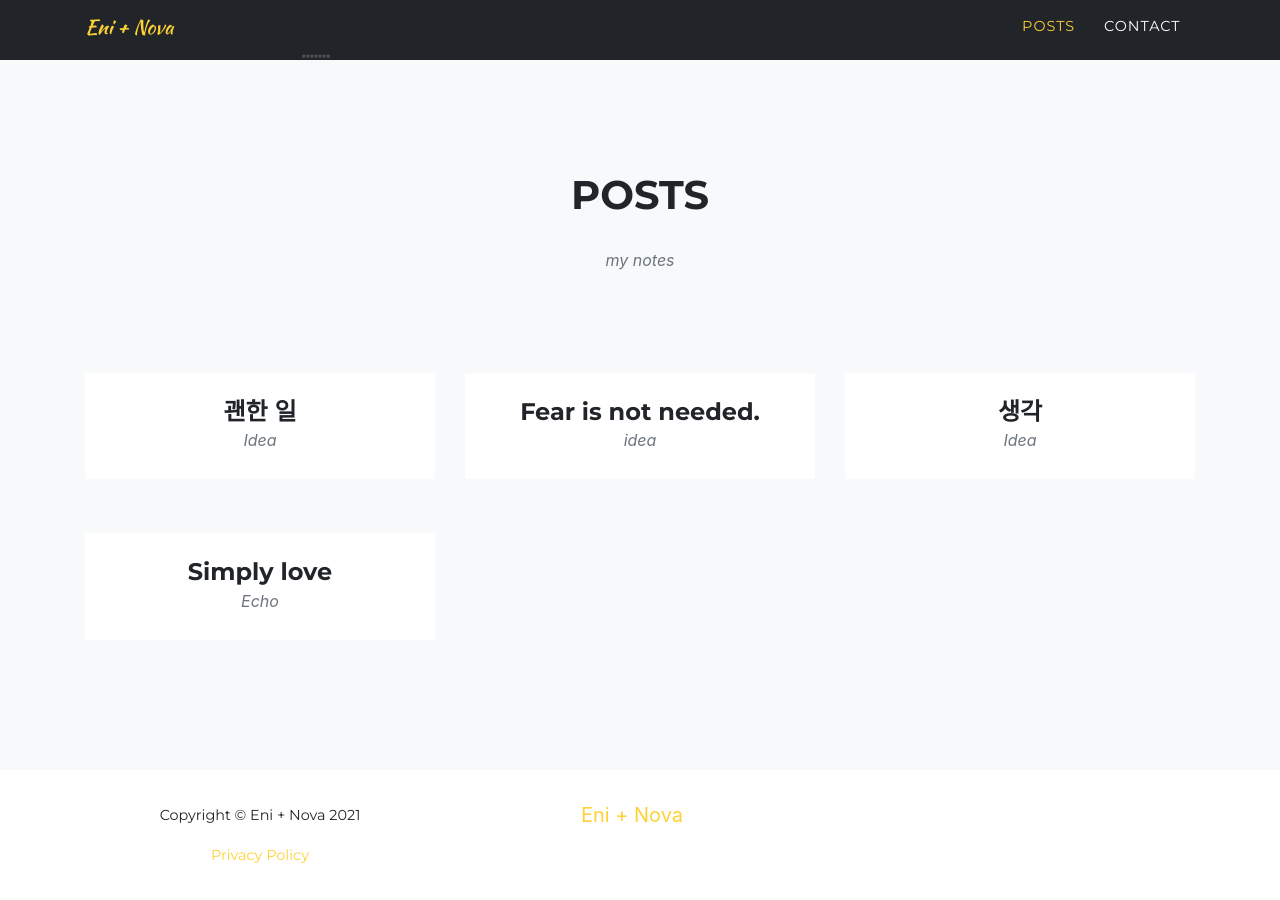
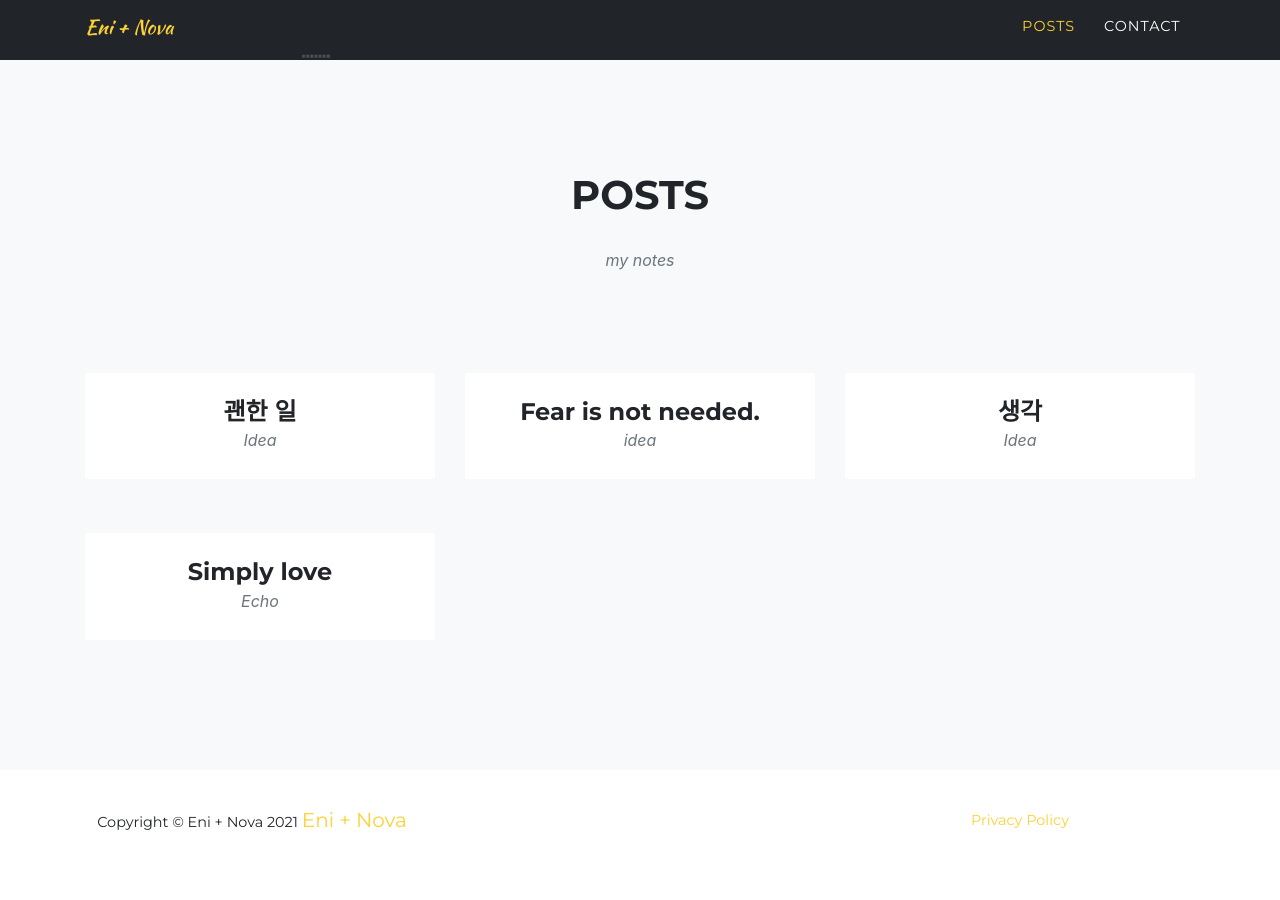
Before and after one commit to deareni/deareni.github.io, a Jekyll site: the page built from index.md, in a window 1280 px wide and 900 px high, scrolled down 3104 px. Built offline with Jekyll 4.4.1, drawn with Linux system fonts in a browser that asks for light colours; some web fonts are replaced; after the commit the page ends 3974 px from its top, so only the background shows below that.

Commit message:
Update footer.html

```diff
--- a/_includes/footer.html
+++ b/_includes/footer.html
@@ -3,11 +3,7 @@
     <div class="container">
       <div class="row align-items-center">
         <div class="col-md-4">
-          <span class="copyright">Copyright &copy; {{ site.title }} {{ 'now' | date: "%Y" }}</span>
-        </div>
-    <!-- Page Top -->
-        <div class="col-md-4">
-          <a class="navbar-brand js-scroll-trigger" href="#page-top">Eni + Nova</a>
+          <span class="copyright">Copyright &copy; {{ site.title }} {{ 'now' | date: "%Y" }} <a class="navbar-brand js-scroll-trigger" href="#page-top">Eni + Nova</a></span>
         </div>
 		<!-- Social Media -->
         <div class="col-md-4">
```
